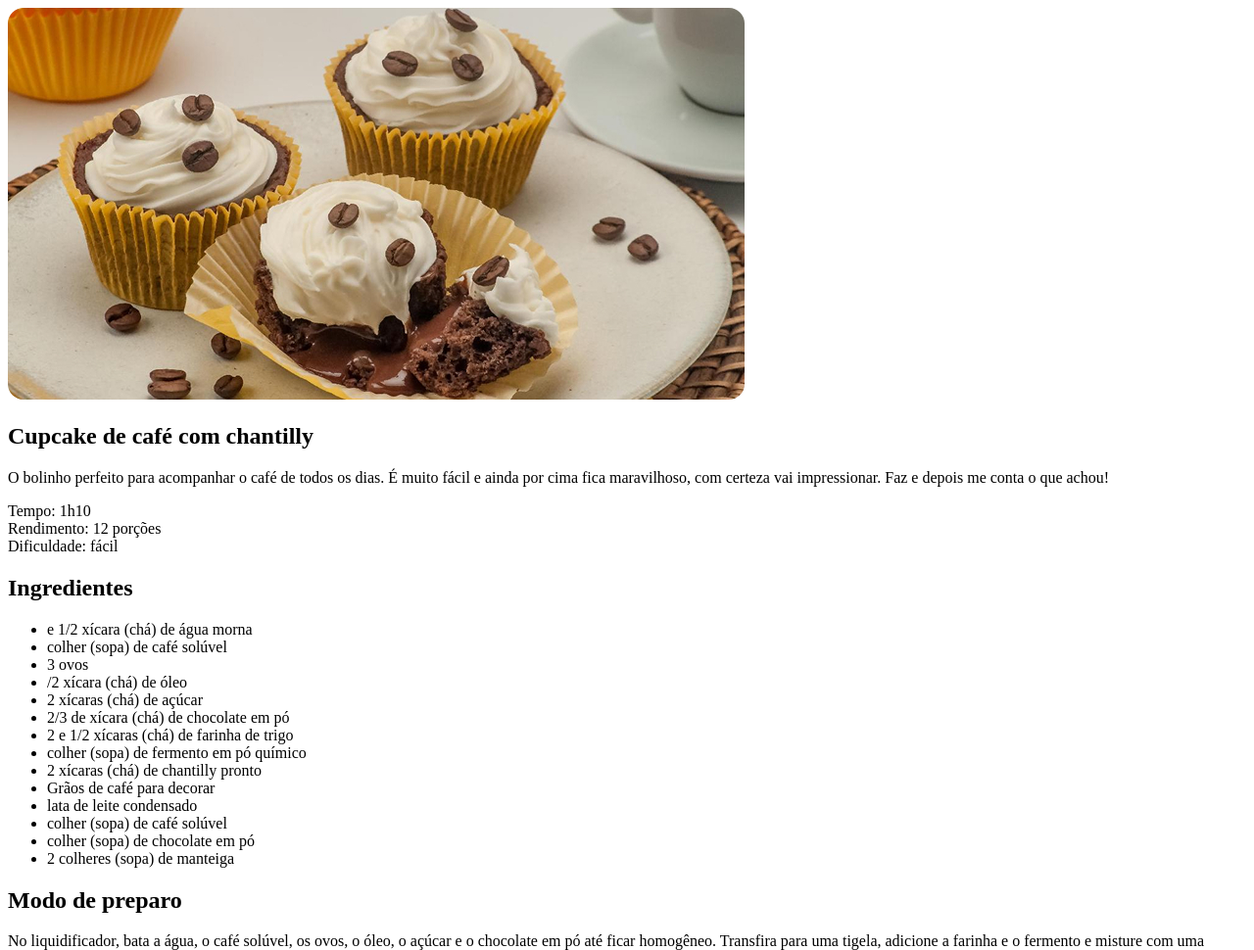
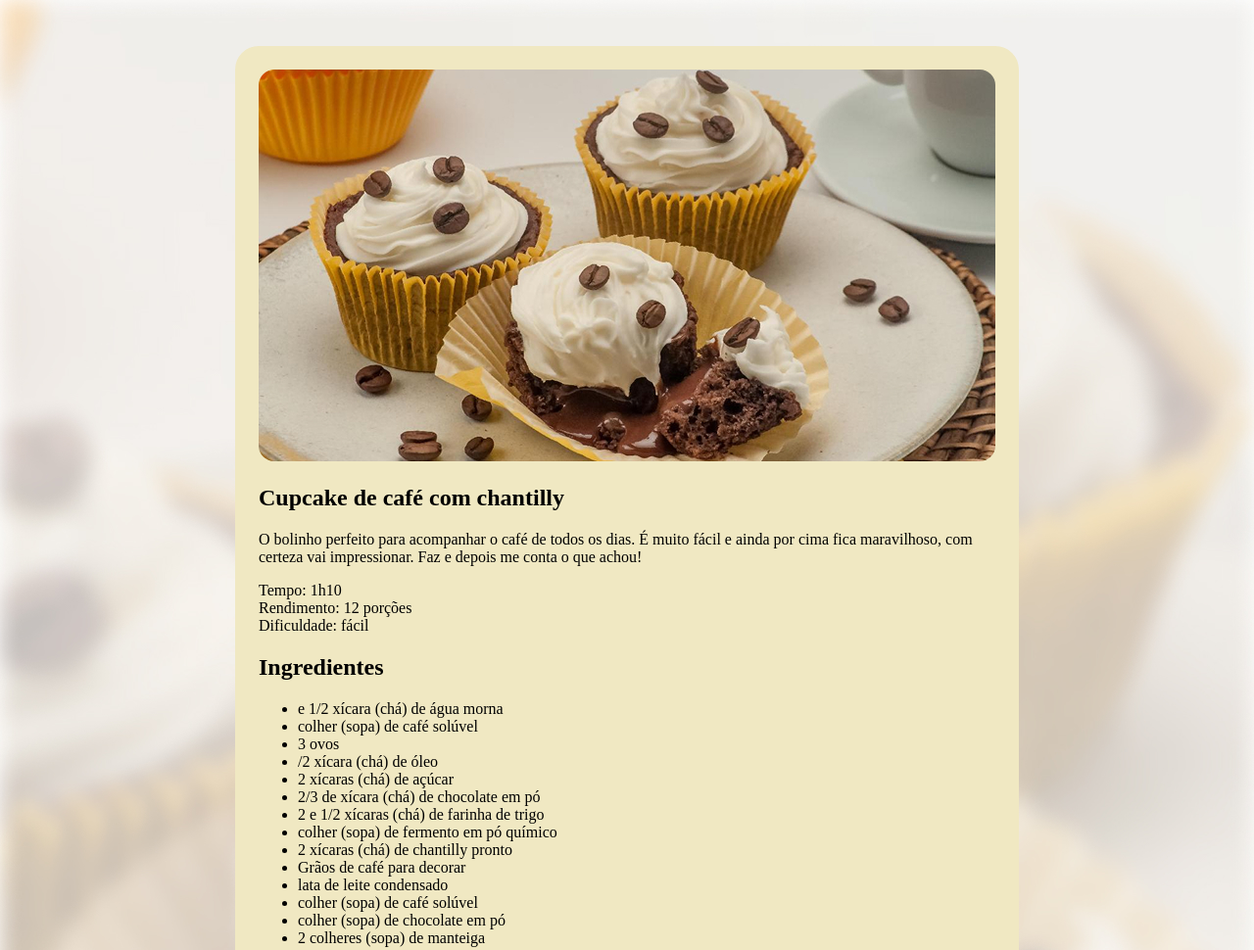
Before and after one commit to Leo-Oliveira-Sales/Praticando-html-css, a plain HTML site: page index.html in a window 1280 px wide. Shown: the top 970 px of the page at 98% size. Drawn offline with Linux system fonts and the light colour scheme.

Commit message:
imagem de fundo estilo #pages

```diff
--- a/style.css
+++ b/style.css
@@ -1,3 +1,18 @@
+
+body{
+ background-image: url(assets/bg.jpg);
+ background-size: cover;
+}
+
+#pages {
+ box-sizing: border-box;
+ width: 800px;
+ padding: 24px;
+ background-color: #F0E8C2;
+ border-radius: 24px;
+ margin: 47px auto;
+}
+
 img{
  border-radius: 16px;
 }
```
